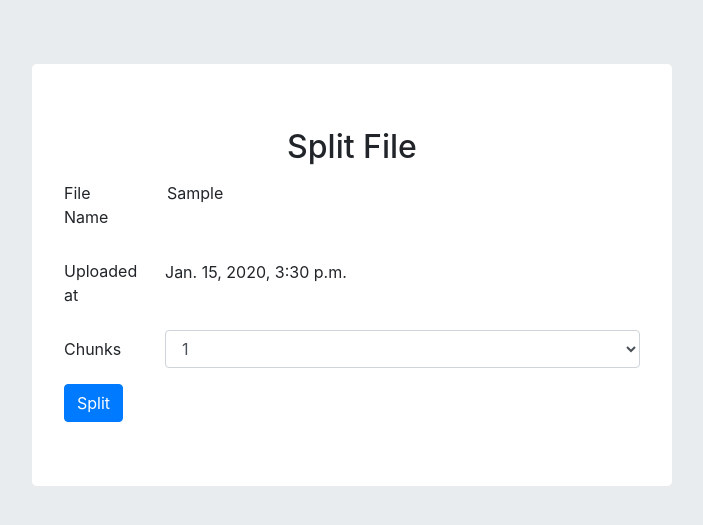
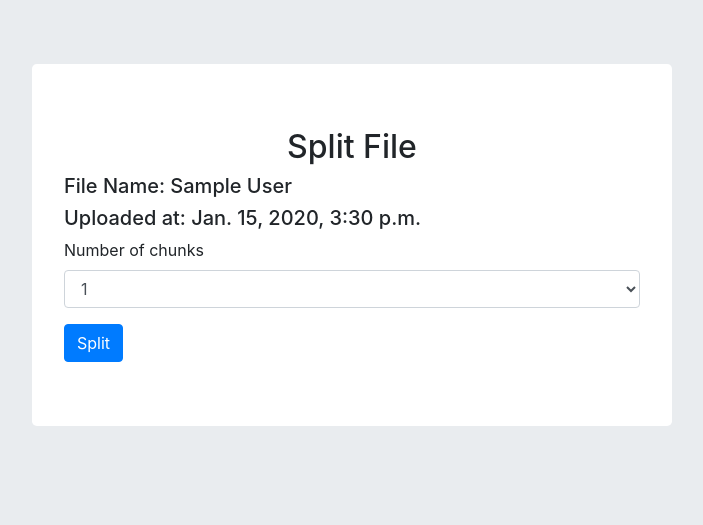
Before and after one commit to ashish10677/drops, a Django app: page /users/files/split/1/ in a window 1280 px wide. Shown: the part 56-581 px from the top of the page, without its empty margins (288-991 px from the left). Run offline with Django 3.2, Linux system fonts and the light colour scheme; tables that the repository leaves empty hold one stand-in row (values such as "Sample post"); some libraries are stand-ins or nearby versions.

Commit message:
Split files working with proper form.
Signed-off-by: Ashish Kumar Mishra <ashish10677@gmail.com>

```diff
--- a/users/forms.py
+++ b/users/forms.py
@@ -20,8 +20,7 @@ class FilesForm(forms.ModelForm):
         model = Files
         fields = ("title", "file_name")
 
-# class SplitForm(forms.ModelForm):
+class SplitForm(forms.Form):
 
-#     class Meta:
-#         model = Files
-#         fields = ("title", "file_name", "uploader")
+    CHOICES = [(i,i) for i in range(1,10)]
+    number_of_chunks = forms.ChoiceField(required=False, choices=CHOICES)
--- a/users/templates/file_split.html
+++ b/users/templates/file_split.html
@@ -1,37 +1,14 @@
 {% extends 'base.html' %}
+
+{% load crispy_forms_tags %}
 
 {% block content %}
     <center><h2>Split File</h2></center>
+    <h5>File Name: {{file_to_split.title}}</h5>
+    <h5>Uploaded at: {{file_to_split.uploaded_at}}</h5>
     <form method="POST">
-    {% csrf_token %}
-        <div class="form-group row">
-            <label for="fileName" class="col-sm-2 col-form-label">File Name</label>
-            <div class="col-sm-10">
-                <input type="text" readonly class="form-control-plaintext" id="fileName" value={{file_to_split.title}}>
-            </div>
-        </div>
-        <div class="form-group row">
-            <label class="col-sm-2 col-form-label">Uploaded at</label>
-            <div class="col-sm-10">
-                <p style="margin-top: 0.45rem">{{file_to_split.uploaded_at}}</p>
-            </div>
-        </div>
-        <div class="form-group row">
-            <label for="numberOfChunks" class="col-sm-2 col-form-label">Chunks</label>
-            <div class="col-sm-10">
-                <select class="form-control" id="numberOfChunks">
-                <option>1</option>
-                <option>2</option>
-                <option>3</option>
-                <option>4</option>
-                <option>5</option>
-                <option>6</option>
-                <option>7</option>
-                <option>8</option>
-                <option>9</option>
-                </select>
-            </div>
-        </div>
+        {% csrf_token %}
+        {{ form|crispy }}
         <button type="submit" class="btn btn-primary">Split</button>
     </form>
 {% endblock %}
--- a/users/views.py
+++ b/users/views.py
@@ -1,7 +1,7 @@
 from django.urls import reverse_lazy
 from django.views import generic
 from django.shortcuts import render, redirect, get_object_or_404
-from .forms import FilesForm, CustomUserCreationForm
+from .forms import FilesForm, CustomUserCreationForm, SplitForm
 from .models import Files, CustomUser
 from django.conf import settings
 from .split import split_file
@@ -33,8 +33,13 @@ def file_upload(request):
 
 def file_split(request, pk):
     file_to_split = get_object_or_404(Files, pk = pk)
+    form = SplitForm(request.POST or None)
     if request.method == "POST":
-        path = str(settings.MEDIA_ROOT)+"/"+str(file_to_split.file_name)
-        split_file(path, 5)
+        form = SplitForm(request.POST)
+        if form.is_valid():
+            number_of_chunks = int(form.cleaned_data['number_of_chunks'])
+            path = str(settings.MEDIA_ROOT)+"/"+str(file_to_split.file_name)
+            split_file(path, number_of_chunks)
         return redirect('file_list')
-    return render(request, 'file_split.html', {'file_to_split': file_to_split})
+    form = SplitForm()
+    return render(request, 'file_split.html', {'file_to_split': file_to_split, 'form': form})
```
